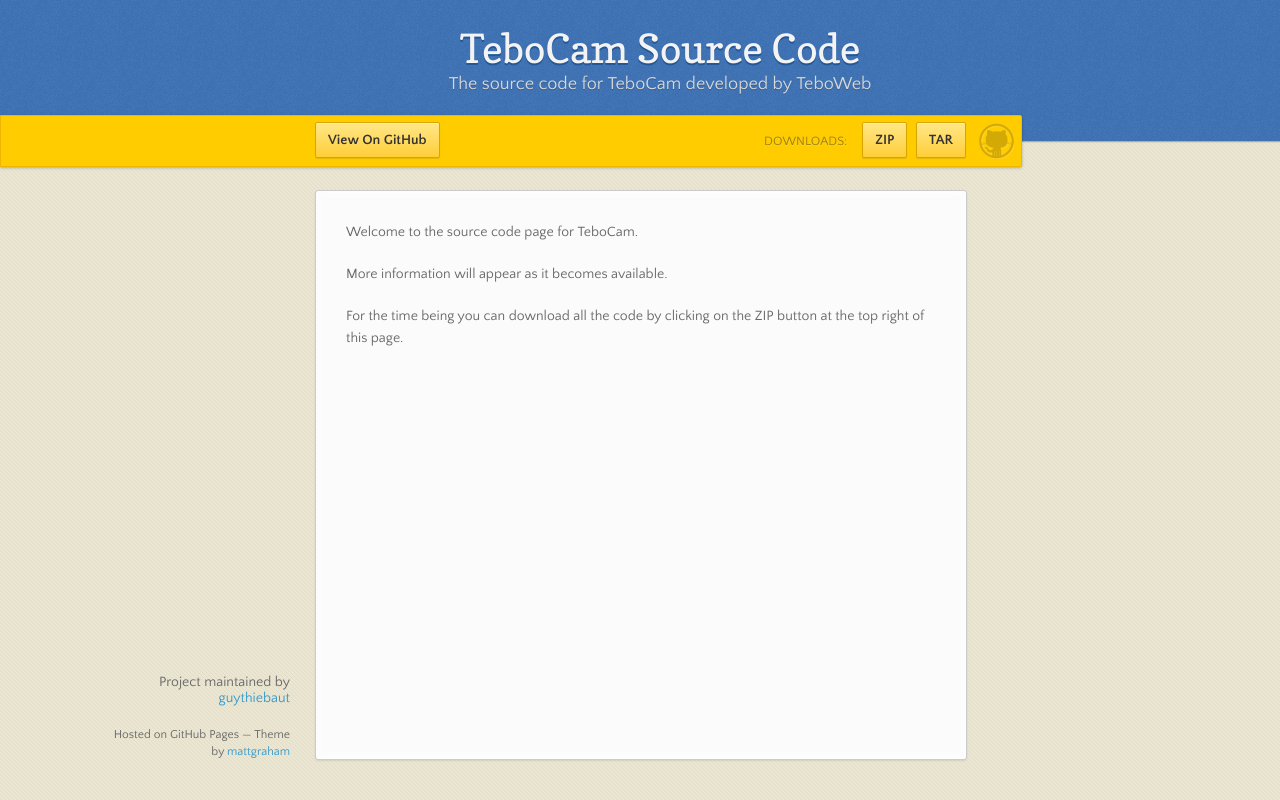
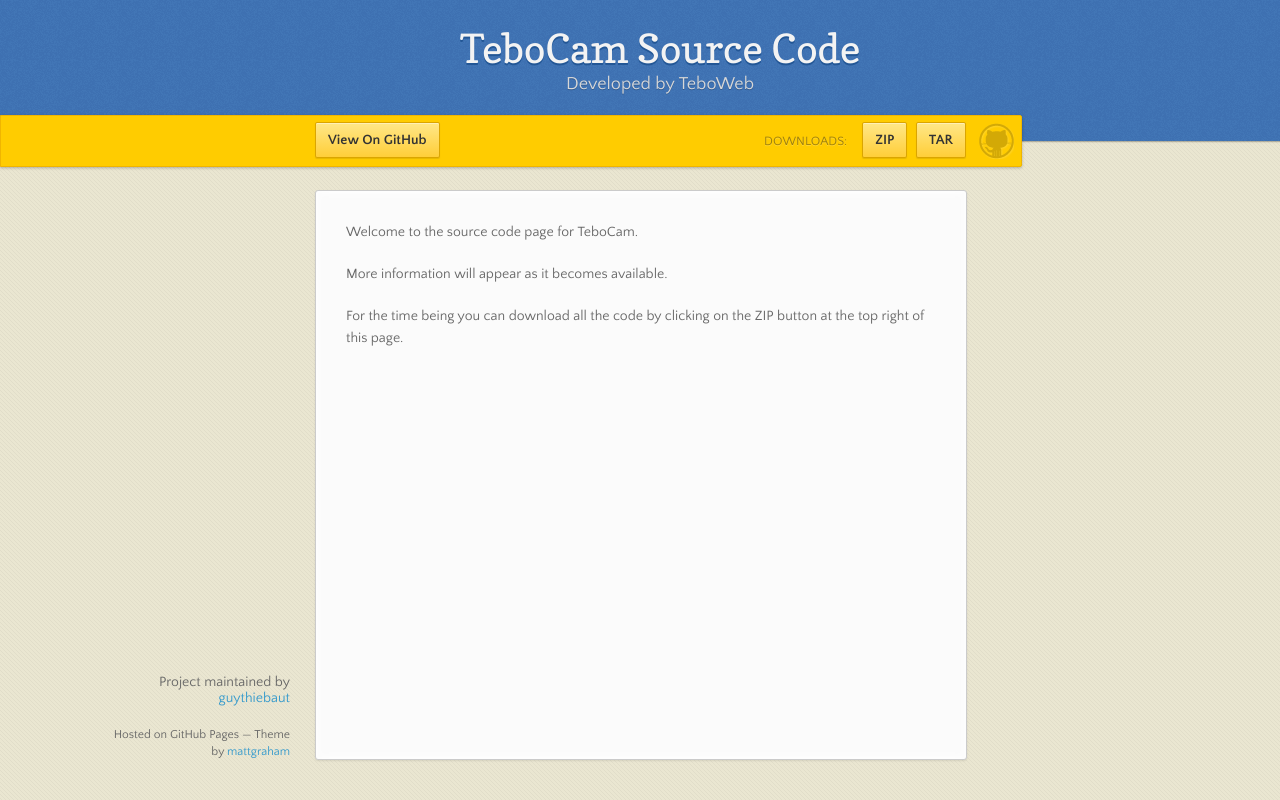
Before and after one commit to min520li/TeboCam, a plain HTML site: page index.html in a window 1280 px wide. Drawn offline with nearby package versions, Linux system fonts and the light colour scheme.

Commit message:
Update index.html

```diff
--- a/index.html
+++ b/index.html
@@ -18,7 +18,7 @@
 
       <header>
         <h1>TeboCam Source Code</h1>
-        <p>The source code for TeboCam developed by TeboWeb</p>
+        <p>Developed by TeboWeb</p>
       </header>
 
       <div id="banner">
```
